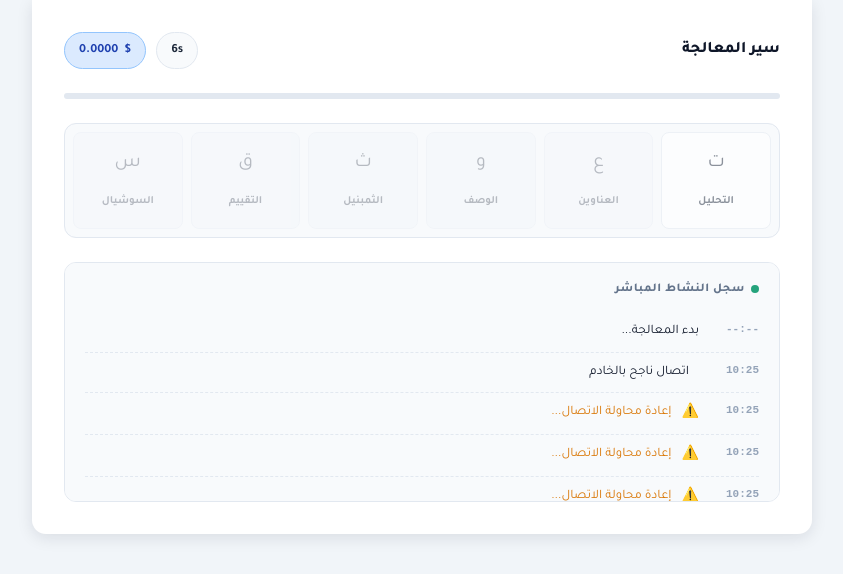
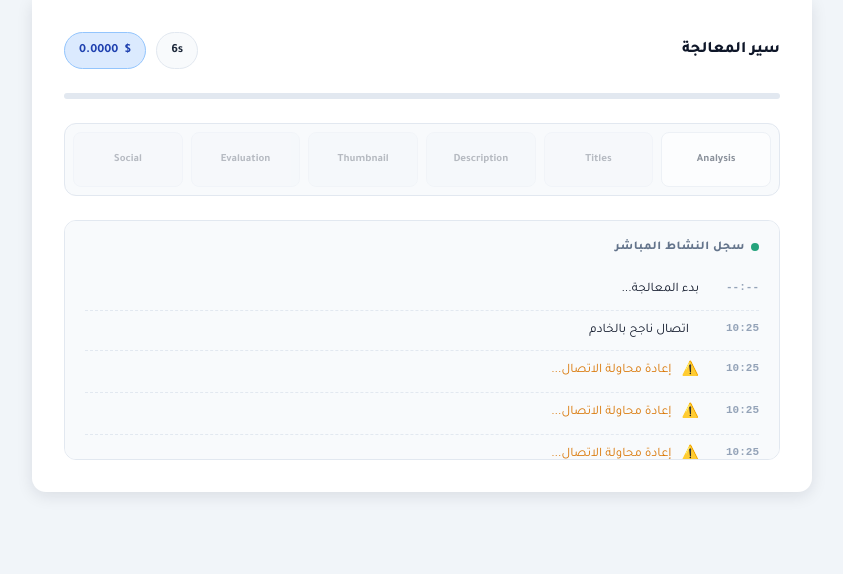
Before and after one commit to alhashema26-ux/syria-tv-ai-studio, a FastAPI app: template web/templates/processing.html in a window 1280 px wide. Shown: the part 139-713 px from the top of the page, without its empty margins (218-1061 px from the left). Run offline with FastAPI, Linux system fonts and the light colour scheme; the template is opened without the code that fills it, so the values that code supplies are empty; parts of the project's set-up code (start-up, migrations or seed data) failed here and were passed over.

Commit message:
style: use English names for processing steps, remove step icons

```diff
--- a/web/templates/processing.html
+++ b/web/templates/processing.html
@@ -341,12 +341,12 @@
         };
 
         const stepInfo = {
-            analysis: { icon: "ت", name: "التحليل" },
-            titles: { icon: "ع", name: "العناوين" },
-            description: { icon: "و", name: "الوصف" },
-            thumbnail: { icon: "ث", name: "الثمبنيل" },
-            evaluation: { icon: "ق", name: "التقييم" },
-            social_media: { icon: "س", name: "السوشيال" },
+            analysis: { icon: "", name: "Analysis" },
+            titles: { icon: "", name: "Titles" },
+            description: { icon: "", name: "Description" },
+            thumbnail: { icon: "", name: "Thumbnail" },
+            evaluation: { icon: "", name: "Evaluation" },
+            social_media: { icon: "", name: "Social" },
         };
 
         // بناء بطاقات الخطوات
@@ -360,7 +360,7 @@
                 div.className = 'step-item ' + (isEnabled ? 'pending' : 'skipped');
                 div.id = 'step-' + step;
                 div.innerHTML = `
-                    <span class="step-icon">${info.icon}</span>
+
                     <span class="step-name">${info.name}</span>
                     <span class="step-status" style="display:none;"></span>
                 `;
```
